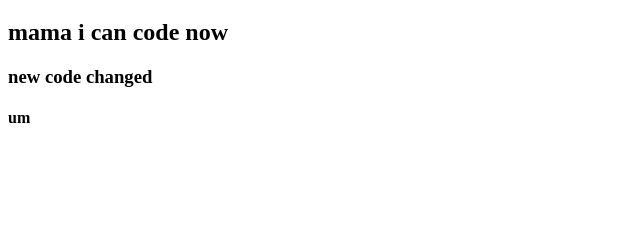
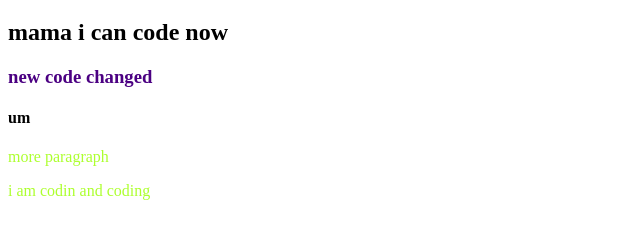
Before and after one commit to shahriarashawon/my.second.repo, a plain HTML site: page index.html in a window 1280 px wide. Shown: the part 61-300 px from the top of the page, without its empty margins (0-640 px from the left). Drawn offline with Linux system fonts and the light colour scheme.

```diff
--- a/index.html
+++ b/index.html
@@ -12,5 +12,7 @@
     <h2>mama i can code now</h2>
     <h3>new code changed</h3>
     <h4>um</h4>
+    <p>more paragraph</p>
+    <p>i am codin and coding</p>
 </body>
 </html>
--- a/style.css
+++ b/style.css
@@ -1,3 +1,6 @@
 p{
     color: greenyellow;
 }
+h3{
+    color: indigo;
+}
```
